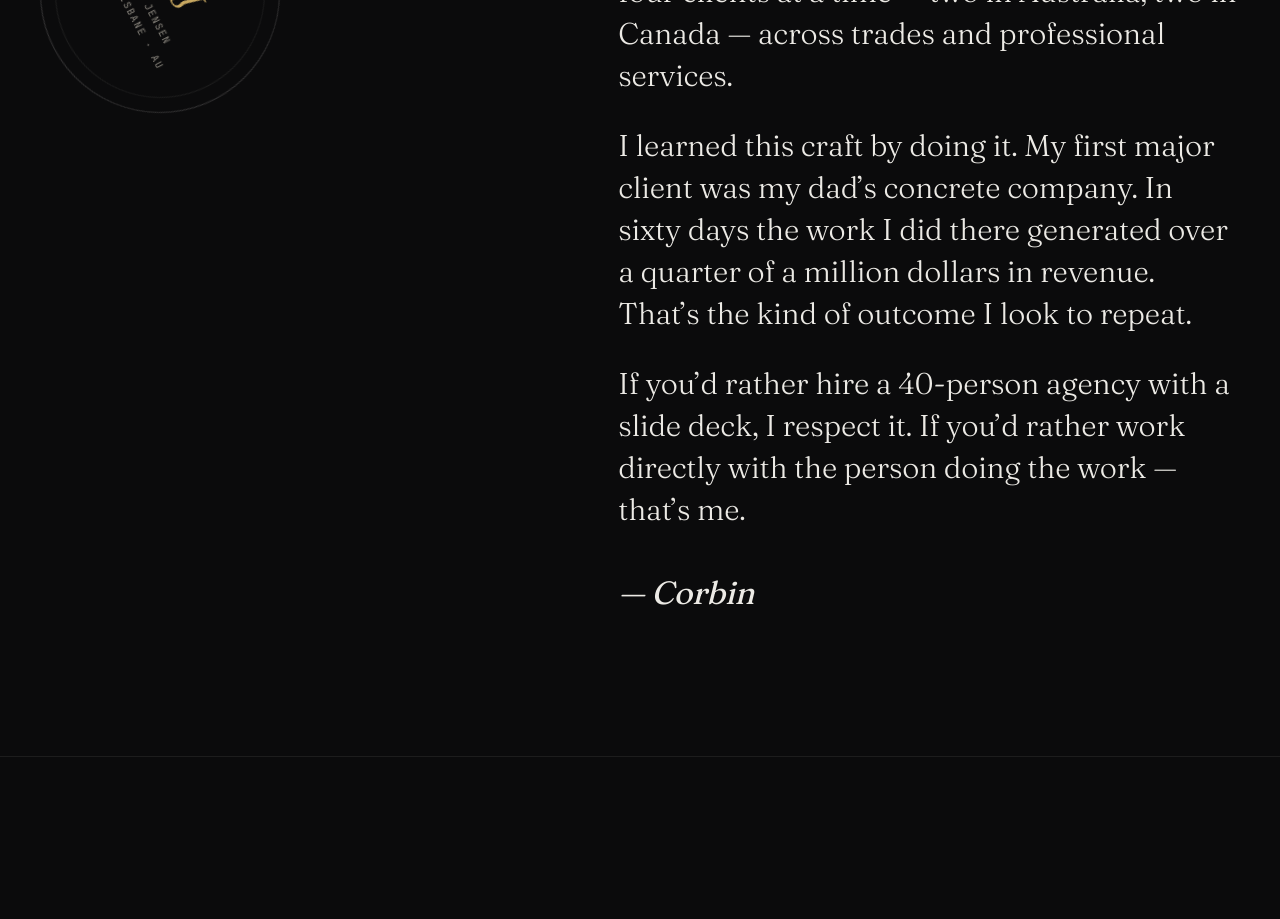
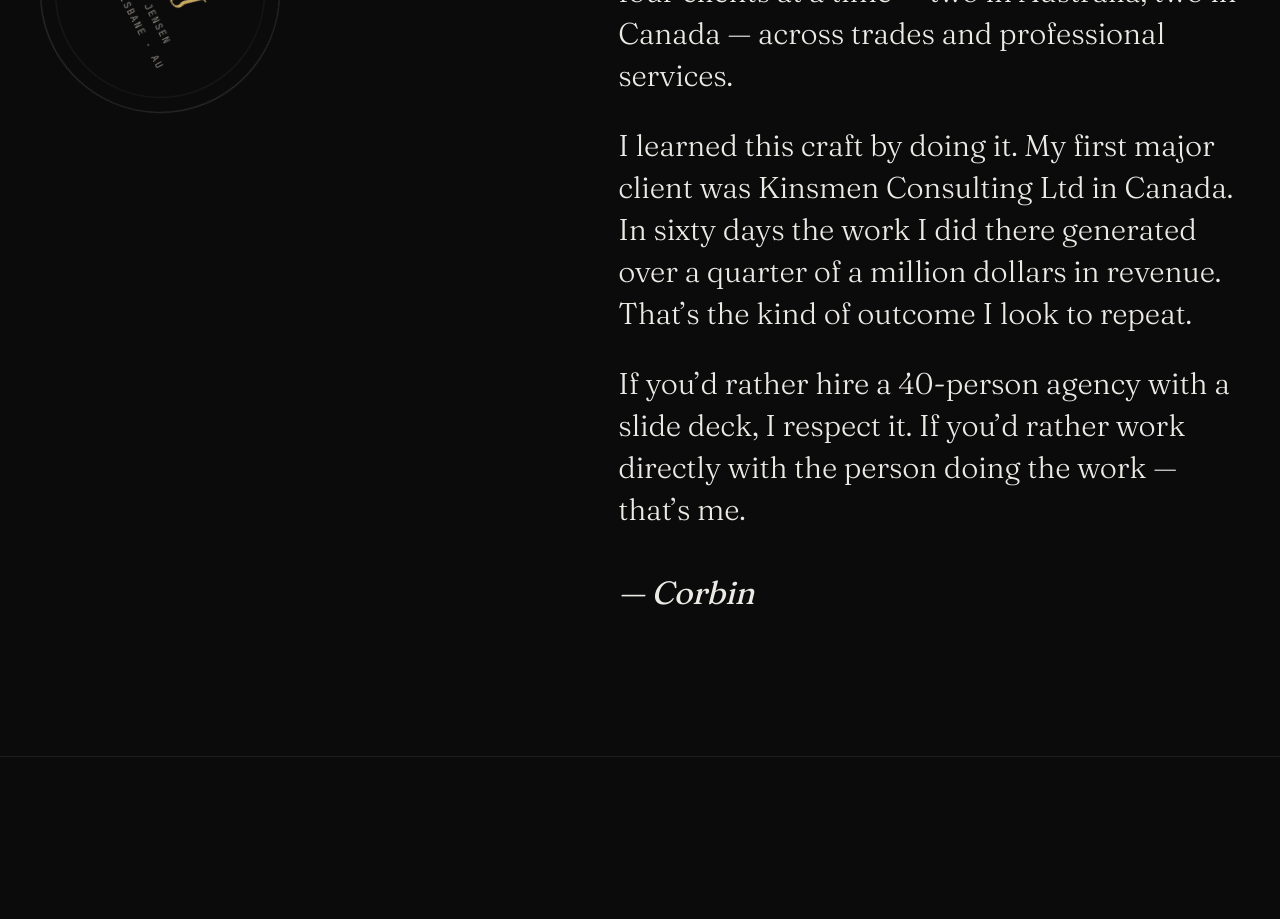
Before and after one commit to ScaleCRMCO/scaleseo, a Next.js app: page / in a window 1280 px wide. Shown: the part 5760-6679 px from the top of the page. Built offline with nearby package versions, Linux system fonts and the light colour scheme.

Commit message:
Update About.tsx

```diff
--- a/src/app/sections/home/About.tsx
+++ b/src/app/sections/home/About.tsx
@@ -25,8 +25,8 @@ export default function About() {
             and professional services.
           </p>
           <p>
-            I learned this craft by doing it. My first major client was my
-            dad&rsquo;s concrete company. In sixty days the work I did there
+            I learned this craft by doing it. My first major client was Kinsmen Consulting Ltd
+            in Canada. In sixty days the work I did there
             generated over a quarter of a million dollars in revenue.
             That&rsquo;s the kind of outcome I look to repeat.
           </p>
```
